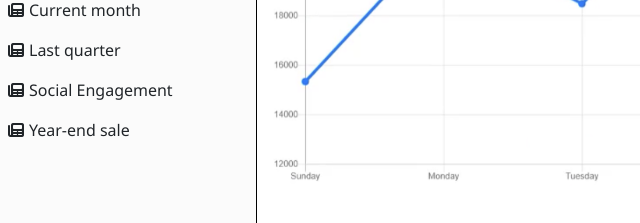
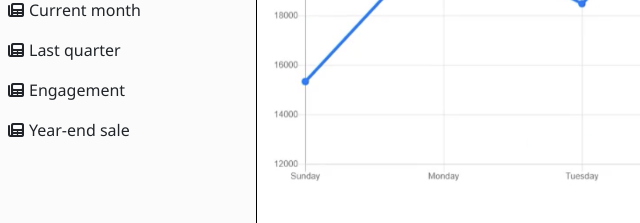
Before and after one commit to jasmineslr/Dashboard, a plain HTML site: page index.html in a window 1280 px wide. Shown: the part 330-553 px from the top of the page, 0-640 px from the left. Drawn offline with Linux system fonts and the light colour scheme.

```diff
--- a/index.html
+++ b/index.html
@@ -45,7 +45,7 @@
                 <span style="color:rgb(151, 151, 151); margin-left: 10px;">Saved reports</span>
                 <a href="#" class="list-group-item list-group-item-action item7">Current month</a>
                 <a href="#" class="list-group-item list-group-item-action item7">Last quarter</a>
-                <a href="#" class="list-group-item list-group-item-action item7">Social Engagement</a>
+                <a href="#" class="list-group-item list-group-item-action item7">Engagement</a>
                 <a href="#" class="list-group-item list-group-item-action item7">Year-end sale</a>
               </div>
             </div>
```
